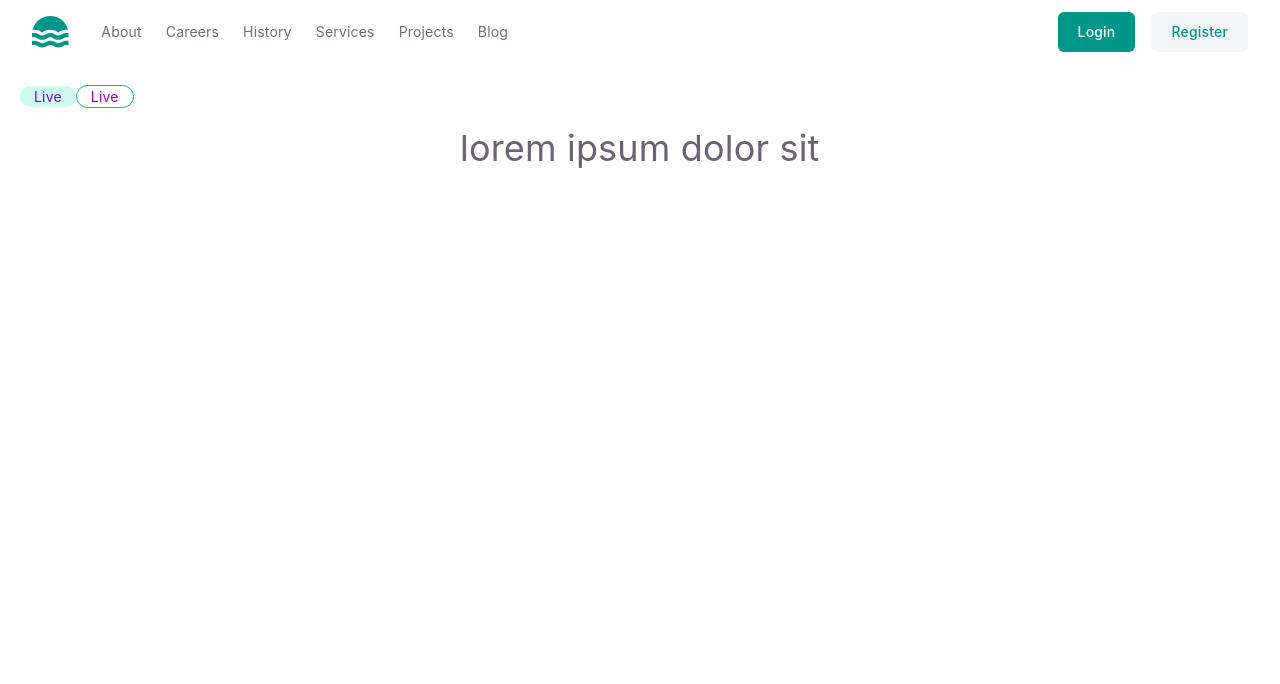
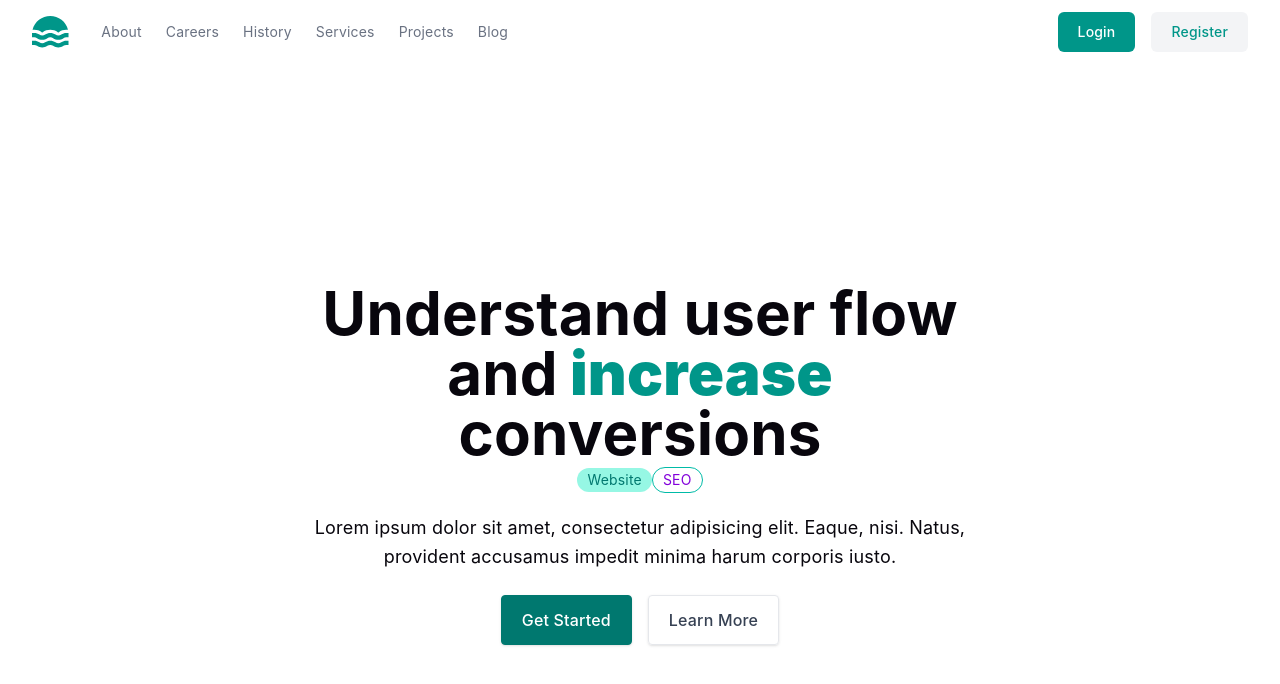
Before and after one commit to Fauzansyz/frontend-react-js, a React (Vite) app: page / in a window 1280 px wide. Shown: the top 684 px of the page. Built offline with nearby package versions, Linux system fonts and the light colour scheme.

Commit message:
Improve hero & fixing bug and adding badge in hero

```diff
--- /dev/null
+++ b/src/components/badges/BadgesComponents.jsx
@@ -0,0 +1,16 @@
+export default function BadgesComponents() {
+  return (
+    <>
+    <div className="p-1">
+    <span class="inline-flex items-center justify-center rounded-full bg-teal-200 px-2.5 py-0.5 text-teal-700 dark:bg-teal-300 dark:text-teal-700">
+      <p class="text-sm whitespace-nowrap">Website</p>
+    </span>
+
+    <span class="inline-flex items-center justify-center rounded-full border border-teal-500 px-2.5 py-0.5 text-purple-700 dark:text-[var(--text-h)]">
+      <p class="text-sm whitespace-nowrap">SEO</p>
+
+    </span>
+    </div>
+    </>
+  )
+}
--- a/src/components/hero/HeroSection.jsx
+++ b/src/components/hero/HeroSection.jsx
@@ -1,19 +1,35 @@
+import BadgesComponents from "../badges/BadgesComponents"
+
 export default function HeroSection() {
   return (
     <>
-    <div className="w-full p-5">
-    <span class="rounded-full bg-teal-100 px-3.5 py-0.5 text-sm whitespace-nowrap text-purple-700 dark:bg-teal-500 dark:text-white">
-      Live
-    </span>
+    <section class="bg-[var(--color-bg)] lg:grid lg:h-screen lg:place-content-center">
+      <div class="mx-auto w-screen max-w-7xl px-5 py-18 sm:px-6 sm:py-24 lg:px-8 lg:py-32">
+        <div class="mx-auto max-w-prose text-center">
+          <h1 class="text-4xl font-bold text-[var(--text-h)] sm:text-6xl">
+            Understand user flow and
+            <strong class="text-teal-600"> increase </strong>
+            conversions
+          </h1>
+    <BadgesComponents />
 
-    <span class="rounded-full border border-teal-500 px-3.5 py-0.5 text-sm whitespace-nowrap text-purple-700 dark:text-white">
-      Live
-    </span>
-    </div>
-    <div className="w-full flex justify-center">
-    <h1 className="text-4xl w-90 ">lorem ipsum dolor sit
-    </h1>
-    </div>
+          <p class="mt-4 text-base text-pretty text-[var(--text-h)] sm:text-lg/relaxed">
+            Lorem ipsum dolor sit amet, consectetur adipisicing elit. Eaque, nisi. Natus, provident
+            accusamus impedit minima harum corporis iusto.
+          </p>
+
+          <div class="mt-4 flex justify-center gap-4 sm:mt-6">
+            <a class="inline-block rounded border border-teal-700 bg-teal-700 px-5 py-3 font-medium text-white shadow-sm transition-colors hover:bg-indigo-700" href="#">
+              Get Started
+            </a>
+
+            <a class="inline-block rounded border border-gray-200 px-5 py-3 font-medium text-gray-700 shadow-sm transition-colors hover:bg-gray-50 hover:text-gray-900" href="#">
+              Learn More
+            </a>
+          </div>
+        </div>
+      </div>
+    </section>
     </>
   )
 
```
